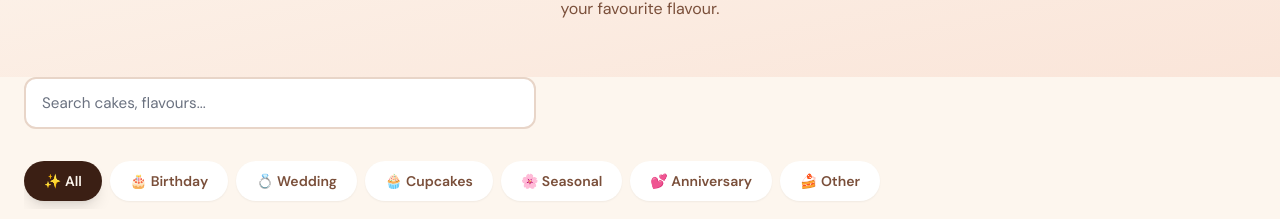
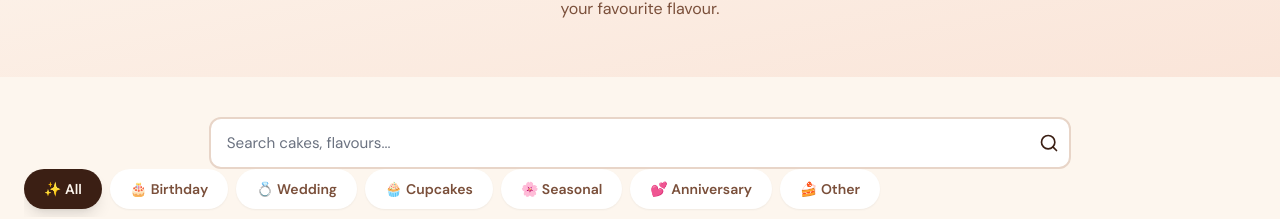
Before and after one commit to unkn0wn07/myummy-cakes, a React (Vite) app in the folder client/: page /menu in a window 1280 px wide. Shown: the part 274-493 px from the top of the page. Built offline with nearby package versions, Linux system fonts and the light colour scheme; a web font is replaced by a local one.

Commit message:
small changes

```diff
--- a/client/src/components/layout/Footer.jsx
+++ b/client/src/components/layout/Footer.jsx
@@ -96,7 +96,7 @@ function SocialLottieIcon({ label, href, animationData }) {
 export default function Footer() {
 
   return (
-    <footer role="contentinfo" className="bg-mocha-500 text-cream-300">
+    <footer role="contentinfo" className="bg-mocha-500 text-cream-300" style={{ borderRadius: '16px 16px 0 0' }}>
       {/* Main Footer Body */}
       <div className="footer-container" style={{ paddingTop: '2rem', paddingBottom: '2rem' }}>
         <div className="footer-grid">
--- a/client/src/components/layout/Header.jsx
+++ b/client/src/components/layout/Header.jsx
@@ -43,7 +43,8 @@ export default function Header() {
           background: scrolled ? 'rgba(253,246,238,0.97)' : 'transparent',
           backdropFilter: scrolled ? 'blur(14px)' : 'none',
           boxShadow: scrolled ? '0 2px 24px rgba(59,31,20,0.09)' : 'none',
-          transition: 'background 0.35s ease, box-shadow 0.35s ease, backdrop-filter 0.35s ease',
+          borderRadius: scrolled ? '0 0 16px 16px' : '0',
+          transition: 'background 0.35s ease, box-shadow 0.35s ease, backdrop-filter 0.35s ease, border-radius 0.35s ease',
         }}
       >
         <div className="container-custom">
--- a/client/src/index.css
+++ b/client/src/index.css
@@ -669,3 +669,86 @@ h1, h2, h3, h4 {
     scroll-behavior: auto !important;
   }
 }
+
+/* ================================================
+   MENU PAGE SEARCH BAR
+   ================================================ */
+.menu-search-wrapper {
+  margin-top: 2.5rem;
+  width: 100%;
+  display: flex;
+  justify-content: center;
+}
+
+.menu-search-form {
+  width: 70%;
+  margin: 0 15%;
+  position: relative;
+  display: flex;
+  align-items: center;
+}
+
+.menu-search-input {
+  width: 100%;
+  padding-left: 1rem;
+  padding-right: 3.5rem;
+}
+
+.menu-search-clear {
+  position: absolute;
+  right: 2.5rem;
+  top: 50%;
+  transform: translateY(-50%);
+  display: flex;
+  align-items: center;
+  justify-content: center;
+}
+
+.menu-search-icon-btn {
+  position: absolute;
+  right: 0.75rem;
+  top: 50%;
+  transform: translateY(-50%);
+  display: flex;
+  align-items: center;
+  justify-content: center;
+  color: var(--color-mocha);
+}
+
+@media (max-width: 768px) {
+  .menu-search-form {
+    width: 90%;
+    margin: 0 5%;
+  }
+}
+
+/* ================================================
+   PRODUCT THUMBNAIL SLIDER
+   ================================================ */
+.thumbnail-slider {
+  display: flex;
+  gap: 0.75rem;
+  overflow-x: auto;
+  scroll-snap-type: x mandatory;
+  -webkit-overflow-scrolling: touch;
+  padding-bottom: 0.5rem; /* space for scrollbar if visible */
+}
+
+.thumbnail-slider::-webkit-scrollbar {
+  height: 4px;
+}
+
+.thumbnail-slider::-webkit-scrollbar-track {
+  background: transparent;
+}
+
+.thumbnail-slider::-webkit-scrollbar-thumb {
+  background: var(--color-rose);
+  border-radius: 4px;
+}
+
+.thumbnail-slide-item {
+  flex: 0 0 calc(25% - 0.5rem);
+  min-width: 80px;
+  scroll-snap-align: start;
+}
--- a/client/src/pages/Menu/index.jsx
+++ b/client/src/pages/Menu/index.jsx
@@ -1,7 +1,7 @@
 import { useState, useMemo } from 'react';
 import { useSearchParams } from 'react-router-dom';
 import { motion, AnimatePresence } from 'framer-motion';
-import { X } from 'lucide-react';
+import { X, Search } from 'lucide-react';
 import { PRODUCTS } from '../../data/products';
 import ProductCard from '../../components/ui/ProductCard';
 
@@ -90,27 +90,34 @@ export default function MenuPage() {
       </div>
 
       <div className="container-custom py-10">
-        {/* Search bar */}
-        <div className="mb-8">
-          <form onSubmit={handleSearch} className="relative max-w-lg">
+        {/* Search bar — centered 15%/70%/15% layout */}
+        <div className="menu-search-wrapper">
+          <form onSubmit={handleSearch} className="menu-search-form" role="search">
             <input
               type="text"
               value={searchInput}
               onChange={(e) => setSearchInput(e.target.value)}
               placeholder="Search cakes, flavours..."
-              className="form-input pl-4 pr-10"
+              className="form-input menu-search-input"
               aria-label="Search cakes"
             />
             {searchInput && (
               <button
                 type="button"
                 onClick={() => { setSearchInput(''); setSearch(''); }}
-                className="absolute right-3 top-1/2 -translate-y-1/2"
+                className="menu-search-clear"
                 aria-label="Clear search"
               >
                 <X className="w-4 h-4 text-mocha-300" />
               </button>
             )}
+            <button
+              type="submit"
+              className="menu-search-icon-btn"
+              aria-label="Submit search"
+            >
+              <Search className="w-5 h-5" />
+            </button>
           </form>
         </div>
 
--- a/client/src/pages/ProductDetail/index.jsx
+++ b/client/src/pages/ProductDetail/index.jsx
@@ -93,12 +93,12 @@ export default function ProductDetailPage() {
 
             {/* Thumbnails */}
             {product.images?.length > 1 && (
-              <div className="grid grid-cols-4 gap-2">
+              <div className="thumbnail-slider">
                 {product.images.map((img, i) => (
                   <button
                     key={i}
                     onClick={() => setActiveImage(i)}
-                    className={`rounded-xl overflow-hidden border-2 transition-all ${
+                    className={`thumbnail-slide-item rounded-xl overflow-hidden border-2 transition-all ${
                       activeImage === i ? 'border-gold-400 shadow-gold' : 'border-transparent hover:border-rose-200'
                     }`}
                     aria-label={`View image ${i + 1}`}
```
